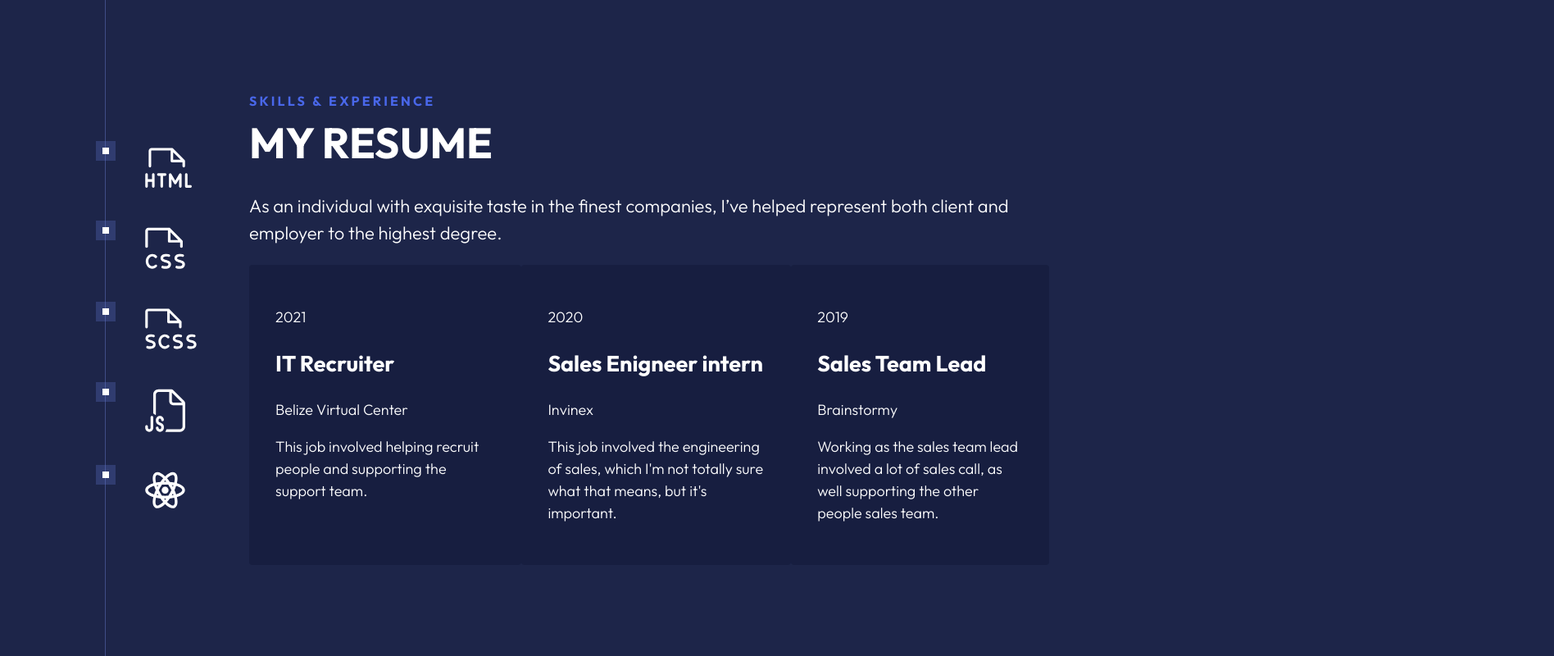
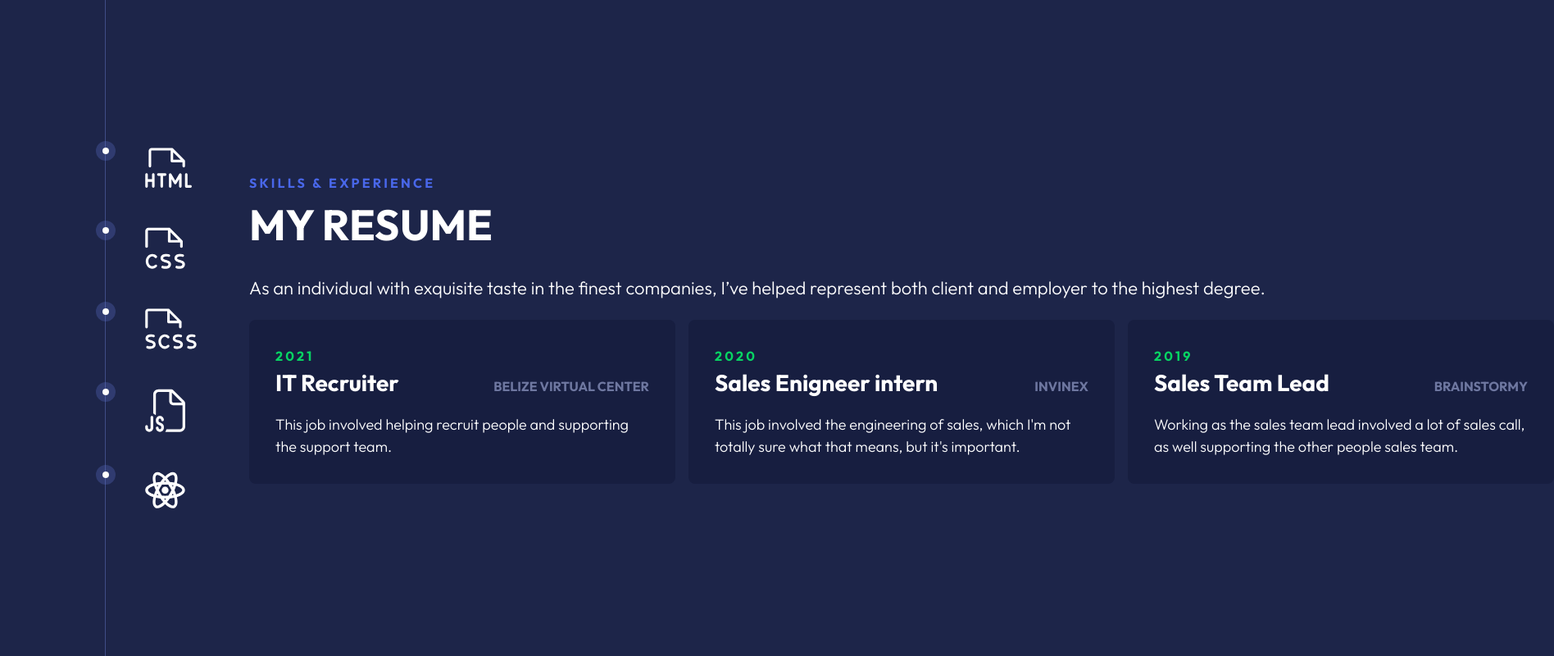
Before and after one commit to kam33l/following-KevinPowell-resumePage, a plain HTML site: page index.html in a window 1280 px wide. Shown: the whole page at 82% size, 1896 px wide, since content can reach past the window. Drawn offline with Linux system fonts and the light colour scheme.

Commit message:
Updated HTML/CSS code

```diff
--- a/style.css
+++ b/style.css
@@ -96,13 +96,45 @@ aside {
 
 .job-experience {
     display: grid;
+    gap: 1rem;
     grid-auto-flow: column;
 }
 
 .job {
-    border-radius: 0.25rem;
+    width: 28.5rem;
+    border-radius: 0.5rem;
     padding: 2rem;
     background: var(--clr-primary-800);
+}
+
+.job * {
+    margin: 0;
+}
+
+.year {
+    color: var(--clr-accent-400);
+    font-size: var(--fs-300);
+    font-weight: var(--fw-bold);
+    letter-spacing: 0.2em;
+}
+
+.job-info {
+    display: flex;
+    justify-content: space-between;
+    align-items: baseline;
+    margin-bottom: 1rem;
+}
+
+.role {
+    font-size: var(--fs-600);
+
+}
+
+.company {
+    color: var(--clr-primary-200);
+    font-size: var(--fs-300);
+    font-weight: var(--fw-bold);
+    text-transform: uppercase;
 }
 
 .icon-list {
@@ -125,7 +157,6 @@ aside {
 .icon-list > li::after {
     --_size: 0.5rem;
 
-
     content: '';
     position: absolute;
     top: 0;
@@ -136,5 +167,6 @@ aside {
     outline: 0.5rem solid var(--clr-primary-400);
     background-color: var(--clr-neutral-100);
     background: var(--clr-neutral-100);
+    border-radius: 50%;
 
 }
```
Also changed, not shown: index.html (+3 -3 lines).
